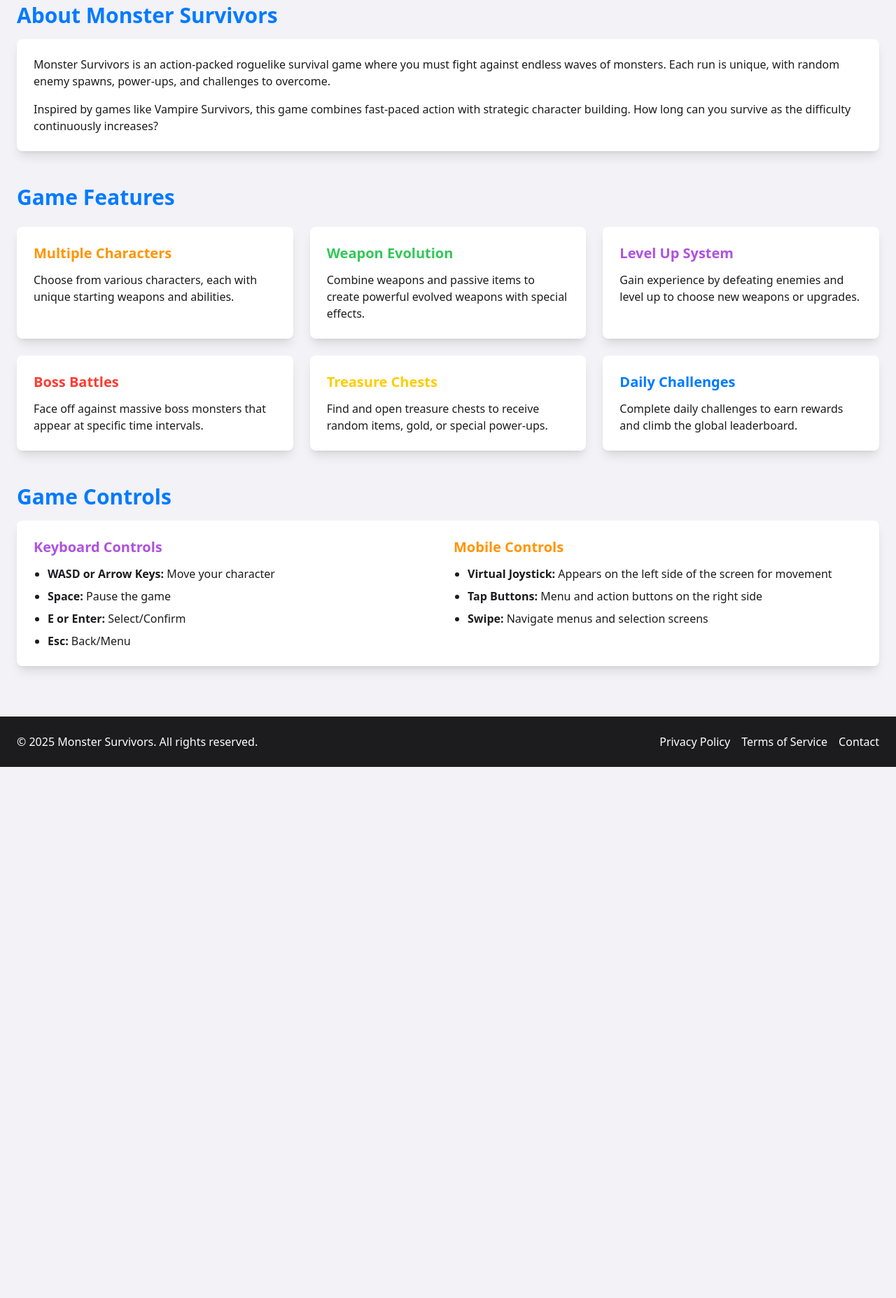
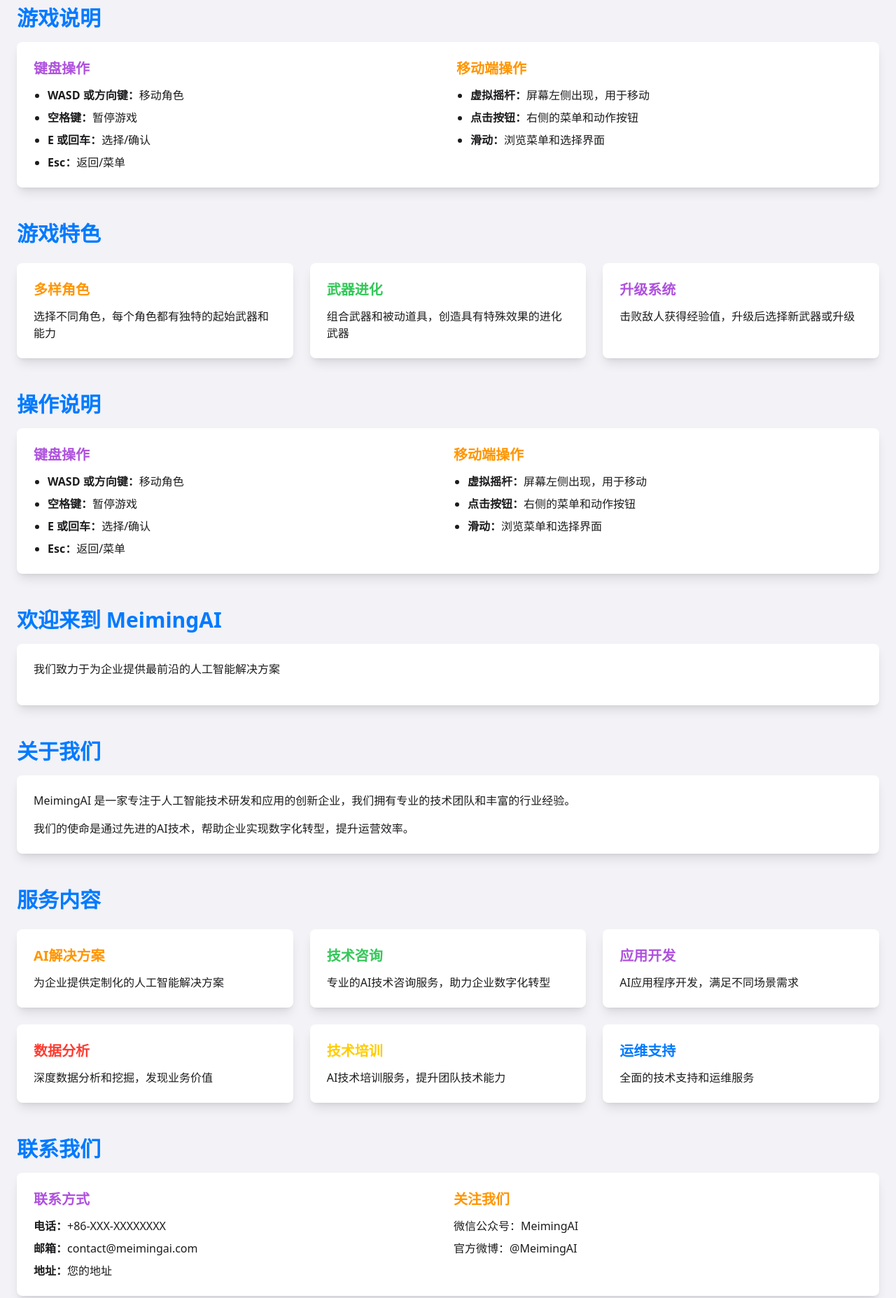
Before and after one commit to chemny/Navigation, a plain HTML site: page index.html in a window 1280 px wide. Shown: the part 876-2731 px from the top of the page at 70% size. Before the commit the page ends 1972 px from the top, so only its background shows below. Drawn offline with nearby package versions, Linux system fonts and the light colour scheme.

Commit message:
版面修改

```diff
--- a/index.html
+++ b/index.html
@@ -1,5 +1,5 @@
 <!DOCTYPE html>
-<html lang="en">
+<html lang="zh-CN">
 <head>
     <!-- Google tag (gtag.js) -->
     <script async src="https://www.googletagmanager.com/gtag/js?id=G-DPZYPLBNPB"></script>
@@ -13,7 +13,7 @@
 
     <meta charset="UTF-8">
     <meta name="viewport" content="width=device-width, initial-scale=1.0">
-    <title>MeimingAI - 人工智能技术服务平台</title>
+    <title>Meiming Game - 专业的游戏服务平台</title>
     <meta name="description" content="MeimingAI是专业的人工智能技术服务平台，提供AI解决方案、技术咨询、应用开发等服务。">
     <link rel="canonical" href="https://meimingai.com">
     <script src="https://cdn.tailwindcss.com"></script>
@@ -47,32 +47,35 @@
     </style>
     <meta name="robots" content="index, follow">
     <meta name="googlebot" content="index, follow">
-    <meta name="keywords" content="MeimingAI, 人工智能, AI技术, 机器学习, 深度学习, AI解决方案">
+    <meta name="keywords" content="MeimingAI, 人工智能, AI技术, 机器学习, 深度学习, AI解决方案, 技术服务">
 </head>
 
 <body class="bg-apple-lightgray text-apple-dark">
-    <header class="bg-apple-blue text-white p-4 md:p-6 shadow-md">
+    <header class="bg-apple-blue text-white p-4 md:p-6 shadow-md fixed w-full top-0 z-50">
         <div class="container mx-auto">
             <div class="flex flex-col md:flex-row justify-between items-center">
                 <div class="text-center md:text-left mb-4 md:mb-0">
-                    <h1 class="text-3xl md:text-4xl font-bold">Monster Survivors</h1>
-                    <p class="text-lg mt-2">Survive and fight against endless waves of monsters!</p>
+                    <h1 class="text-3xl md:text-4xl font-bold">MeimingAI</h1>
+                    <p class="text-lg mt-2">专业的人工智能技术服务平台</p>
                 </div>
                 <nav>
                     <ul class="flex space-x-4">
-                        <li><a href="#game" class="hover:text-apple-yellow transition-colors">Play Now</a></li>
-                        <li><a href="#about" class="hover:text-apple-yellow transition-colors">About</a></li>
-                        <li><a href="#features" class="hover:text-apple-yellow transition-colors">Features</a></li>
-                        <li><a href="#controls" class="hover:text-apple-yellow transition-colors">Controls</a></li>
+                        <li><a href="#home" class="hover:text-apple-yellow transition-colors">首页</a></li>
+                        <li><a href="#game" class="hover:text-apple-yellow transition-colors">游戏体验</a></li>
+                        <li><a href="#about" class="hover:text-apple-yellow transition-colors">关于我们</a></li>
+                        <li><a href="#services" class="hover:text-apple-yellow transition-colors">服务内容</a></li>
+                        <li><a href="#contact" class="hover:text-apple-yellow transition-colors">联系我们</a></li>
                     </ul>
                 </nav>
             </div>
         </div>
     </header>
 
-    <main class="container mx-auto p-4 md:p-6">
+    <main class="container mx-auto p-4 md:p-6 mt-32">
+
+        <!-- 游戏模块 -->
         <section id="game" class="my-8">
-            <h2 class="text-2xl md:text-3xl font-bold mb-4 text-apple-blue">Play Monster Survivors</h2>
+            <h2 class="text-2xl md:text-3xl font-bold mb-4 text-apple-blue">在线体验</h2>
             <div class="bg-white rounded-lg shadow-lg overflow-hidden">
                 <div class="game-container w-full h-screen max-h-[600px]">
                     <iframe src="https://cloud.onlinegames.io/games/2025/unity/monster-survivors/index-og.html"
@@ -82,105 +85,162 @@
             </div>
         </section>
 
-        <section id="about" class="my-12">
-            <h2 class="text-2xl md:text-3xl font-bold mb-4 text-apple-blue">About Monster Survivors</h2>
+        <!-- 游戏说明 -->
+        <section id="game-info" class="my-12">
+            <h2 class="text-2xl md:text-3xl font-bold mb-4 text-apple-blue">游戏说明</h2>
             <div class="bg-white rounded-lg shadow-lg p-6">
-                <p class="mb-4">Monster Survivors is an action-packed roguelike survival game where you must fight against endless waves of monsters. Each run is unique, with random enemy spawns, power-ups, and challenges to overcome.</p>
-                <p>Inspired by games like Vampire Survivors, this game combines fast-paced action with strategic character building. How long can you survive as the difficulty continuously increases?</p>
+                <div class="grid grid-cols-1 md:grid-cols-2 gap-6">
+                    <div>
+                        <h3 class="text-xl font-semibold text-apple-purple mb-3">键盘操作</h3>
+                        <ul class="list-disc pl-5 space-y-2">
+                            <li><span class="font-semibold">WASD 或方向键：</span>移动角色</li>
+                            <li><span class="font-semibold">空格键：</span>暂停游戏</li>
+                            <li><span class="font-semibold">E 或回车：</span>选择/确认</li>
+                            <li><span class="font-semibold">Esc：</span>返回/菜单</li>
+                        </ul>
                     </div>
-        </section>
-
-        <section id="features" class="my-12">
-            <h2 class="text-2xl md:text-3xl font-bold mb-6 text-apple-blue">Game Features</h2>
-            <div class="grid grid-cols-1 md:grid-cols-2 lg:grid-cols-3 gap-6">
-                <div class="bg-white rounded-lg shadow-lg p-6">
-                    <h3 class="text-xl font-semibold text-apple-orange mb-3">Multiple Characters</h3>
-                    <p>Choose from various characters, each with unique starting weapons and abilities.</p>
+                    <div>
+                        <h3 class="text-xl font-semibold text-apple-orange mb-3">移动端操作</h3>
+                        <ul class="list-disc pl-5 space-y-2">
+                            <li><span class="font-semibold">虚拟摇杆：</span>屏幕左侧出现，用于移动</li>
+                            <li><span class="font-semibold">点击按钮：</span>右侧的菜单和动作按钮</li>
+                            <li><span class="font-semibold">滑动：</span>浏览菜单和选择界面</li>
+                        </ul>
                     </div>
-                <div class="bg-white rounded-lg shadow-lg p-6">
-                    <h3 class="text-xl font-semibold text-apple-green mb-3">Weapon Evolution</h3>
-                    <p>Combine weapons and passive items to create powerful evolved weapons with special effects.</p>
-                </div>
-                <div class="bg-white rounded-lg shadow-lg p-6">
-                    <h3 class="text-xl font-semibold text-apple-purple mb-3">Level Up System</h3>
-                    <p>Gain experience by defeating enemies and level up to choose new weapons or upgrades.</p>
-                </div>
-                <div class="bg-white rounded-lg shadow-lg p-6">
-                    <h3 class="text-xl font-semibold text-apple-red mb-3">Boss Battles</h3>
-                    <p>Face off against massive boss monsters that appear at specific time intervals.</p>
-                </div>
-                <div class="bg-white rounded-lg shadow-lg p-6">
-                    <h3 class="text-xl font-semibold text-apple-yellow mb-3">Treasure Chests</h3>
-                    <p>Find and open treasure chests to receive random items, gold, or special power-ups.</p>
-                </div>
-                <div class="bg-white rounded-lg shadow-lg p-6">
-                    <h3 class="text-xl font-semibold text-apple-blue mb-3">Daily Challenges</h3>
-                    <p>Complete daily challenges to earn rewards and climb the global leaderboard.</p>
                 </div>
             </div>
         </section>
 
+        <!-- 游戏特点 -->
+        <section id="game-features" class="my-12">
+            <h2 class="text-2xl md:text-3xl font-bold mb-6 text-apple-blue">游戏特色</h2>
+            <div class="grid grid-cols-1 md:grid-cols-2 lg:grid-cols-3 gap-6">
+                <div class="bg-white rounded-lg shadow-lg p-6">
+                    <h3 class="text-xl font-semibold text-apple-orange mb-3">多样角色</h3>
+                    <p>选择不同角色，每个角色都有独特的起始武器和能力</p>
+                </div>
+                <div class="bg-white rounded-lg shadow-lg p-6">
+                    <h3 class="text-xl font-semibold text-apple-green mb-3">武器进化</h3>
+                    <p>组合武器和被动道具，创造具有特殊效果的进化武器</p>
+                </div>
+                <div class="bg-white rounded-lg shadow-lg p-6">
+                    <h3 class="text-xl font-semibold text-apple-purple mb-3">升级系统</h3>
+                    <p>击败敌人获得经验值，升级后选择新武器或升级</p>
+                </div>
+            </div>
+        </section>
+
+        <!-- 操作说明 -->
         <section id="controls" class="my-12">
-            <h2 class="text-2xl md:text-3xl font-bold mb-4 text-apple-blue">Game Controls</h2>
+            <h2 class="text-2xl md:text-3xl font-bold mb-4 text-apple-blue">操作说明</h2>
             <div class="bg-white rounded-lg shadow-lg p-6">
                 <div class="grid grid-cols-1 md:grid-cols-2 gap-4">
                     <div>
-                        <h3 class="text-xl font-semibold text-apple-purple mb-3">Keyboard Controls</h3>
+                        <h3 class="text-xl font-semibold text-apple-purple mb-3">键盘操作</h3>
                         <ul class="list-disc pl-5 space-y-2">
-                            <li><span class="font-semibold">WASD or Arrow Keys:</span> Move your character</li>
-                            <li><span class="font-semibold">Space:</span> Pause the game</li>
-                            <li><span class="font-semibold">E or Enter:</span> Select/Confirm</li>
-                            <li><span class="font-semibold">Esc:</span> Back/Menu</li>
+                            <li><span class="font-semibold">WASD 或方向键：</span>移动角色</li>
+                            <li><span class="font-semibold">空格键：</span>暂停游戏</li>
+                            <li><span class="font-semibold">E 或回车：</span>选择/确认</li>
+                            <li><span class="font-semibold">Esc：</span>返回/菜单</li>
                         </ul>
                     </div>
                     <div>
-                        <h3 class="text-xl font-semibold text-apple-orange mb-3">Mobile Controls</h3>
+                        <h3 class="text-xl font-semibold text-apple-orange mb-3">移动端操作</h3>
                         <ul class="list-disc pl-5 space-y-2">
-                            <li><span class="font-semibold">Virtual Joystick:</span> Appears on the left side of the screen for movement</li>
-                            <li><span class="font-semibold">Tap Buttons:</span> Menu and action buttons on the right side</li>
-                            <li><span class="font-semibold">Swipe:</span> Navigate menus and selection screens</li>
+                            <li><span class="font-semibold">虚拟摇杆：</span>屏幕左侧出现，用于移动</li>
+                            <li><span class="font-semibold">点击按钮：</span>右侧的菜单和动作按钮</li>
+                            <li><span class="font-semibold">滑动：</span>浏览菜单和选择界面</li>
+                        </ul>
+                    </div>
+                </div>
+            </div>
+        </section>
+
+
+    <section id="home" class="my-8">
+        <h2 class="text-2xl md:text-3xl font-bold mb-4 text-apple-blue">欢迎来到 MeimingAI</h2>
+        <div class="bg-white rounded-lg shadow-lg p-6">
+            <p class="mb-4">我们致力于为企业提供最前沿的人工智能解决方案</p>
+        </div>
+    </section>
+
+    <section id="about" class="my-12">
+        <h2 class="text-2xl md:text-3xl font-bold mb-4 text-apple-blue">关于我们</h2>
+        <div class="bg-white rounded-lg shadow-lg p-6">
+            <p class="mb-4">MeimingAI 是一家专注于人工智能技术研发和应用的创新企业，我们拥有专业的技术团队和丰富的行业经验。</p>
+            <p>我们的使命是通过先进的AI技术，帮助企业实现数字化转型，提升运营效率。</p>
+        </div>
+    </section>
+
+    <section id="services" class="my-12">
+        <h2 class="text-2xl md:text-3xl font-bold mb-6 text-apple-blue">服务内容</h2>
+        <div class="grid grid-cols-1 md:grid-cols-2 lg:grid-cols-3 gap-6">
+            <div class="bg-white rounded-lg shadow-lg p-6">
+                <h3 class="text-xl font-semibold text-apple-orange mb-3">AI解决方案</h3>
+                <p>为企业提供定制化的人工智能解决方案</p>
+            </div>
+            <div class="bg-white rounded-lg shadow-lg p-6">
+                <h3 class="text-xl font-semibold text-apple-green mb-3">技术咨询</h3>
+                <p>专业的AI技术咨询服务，助力企业数字化转型</p>
+            </div>
+            <div class="bg-white rounded-lg shadow-lg p-6">
+                <h3 class="text-xl font-semibold text-apple-purple mb-3">应用开发</h3>
+                <p>AI应用程序开发，满足不同场景需求</p>
+            </div>
+            <div class="bg-white rounded-lg shadow-lg p-6">
+                <h3 class="text-xl font-semibold text-apple-red mb-3">数据分析</h3>
+                <p>深度数据分析和挖掘，发现业务价值</p>
+            </div>
+            <div class="bg-white rounded-lg shadow-lg p-6">
+                <h3 class="text-xl font-semibold text-apple-yellow mb-3">技术培训</h3>
+                <p>AI技术培训服务，提升团队技术能力</p>
+            </div>
+            <div class="bg-white rounded-lg shadow-lg p-6">
+                <h3 class="text-xl font-semibold text-apple-blue mb-3">运维支持</h3>
+                <p>全面的技术支持和运维服务</p>
+            </div>
+        </div>
+    </section>
+
+    <section id="contact" class="my-12">
+        <h2 class="text-2xl md:text-3xl font-bold mb-4 text-apple-blue">联系我们</h2>
+        <div class="bg-white rounded-lg shadow-lg p-6">
+            <div class="grid grid-cols-1 md:grid-cols-2 gap-4">
+                <div>
+                    <h3 class="text-xl font-semibold text-apple-purple mb-3">联系方式</h3>
+                    <ul class="space-y-2">
+                        <li><span class="font-semibold">电话：</span>+86-XXX-XXXXXXXX</li>
+                        <li><span class="font-semibold">邮箱：</span>contact@meimingai.com</li>
+                        <li><span class="font-semibold">地址：</span>您的地址</li>
+                    </ul>
+                </div>
+                <div>
+                    <h3 class="text-xl font-semibold text-apple-orange mb-3">关注我们</h3>
+                    <ul class="space-y-2">
+                        <li>微信公众号：MeimingAI</li>
+                        <li>官方微博：@MeimingAI</li>
                     </ul>
                 </div>
             </div>
         </div>
     </section>
 </main>
-
     <footer class="bg-apple-dark text-white p-6">
         <div class="container mx-auto">
             <div class="flex flex-col md:flex-row justify-between items-center">
                 <div class="mb-4 md:mb-0">
-                    <p>&copy; 2025 Monster Survivors. All rights reserved.</p>
+                    <p>&copy; 2024 MeimingAI. 保留所有权利。</p>
                 </div>
                 <div class="flex space-x-4">
-                    <a href="#" class="hover:text-apple-blue transition-colors">Privacy Policy</a>
-                    <a href="#" class="hover:text-apple-blue transition-colors">Terms of Service</a>
-                    <a href="#" class="hover:text-apple-blue transition-colors">Contact</a>
+                    <a href="/privacy" class="hover:text-apple-blue transition-colors">隐私政策</a>
+                    <a href="/terms" class="hover:text-apple-blue transition-colors">服务条款</a>
+                    <a href="/contact" class="hover:text-apple-blue transition-colors">联系我们</a>
                 </div>
             </div>
         </div>
     </footer>
 
-    <!-- JSON-LD structured data for SEO -->
-    <script type="application/ld+json">
-    {
-        "@context": "https://schema.org",
-        "@type": "VideoGame",
-        "name": "Monster Survivors",
-        "description": "Survive endless waves of monsters in this action-packed roguelike game. Upgrade your character, collect powerful items, and face increasingly difficult challenges.",
-        "genre": ["Action", "Roguelike", "Survival"],
-        "playMode": "SinglePlayer",
-        "applicationCategory": "Game",
-        "url": "https://monstersurvivors.com",
-        "offers": {
-            "@type": "Offer",
-            "price": "0",
-            "priceCurrency": "USD",
-            "availability": "https://schema.org/InStock"
-        }
-    }
-    </script>
-
+    <!-- JSON-LD 结构化数据 -->
     <script type="application/ld+json">
     {
         "@context": "https://schema.org",
```
Lines whose indentation alone changed are shown as unchanged.
